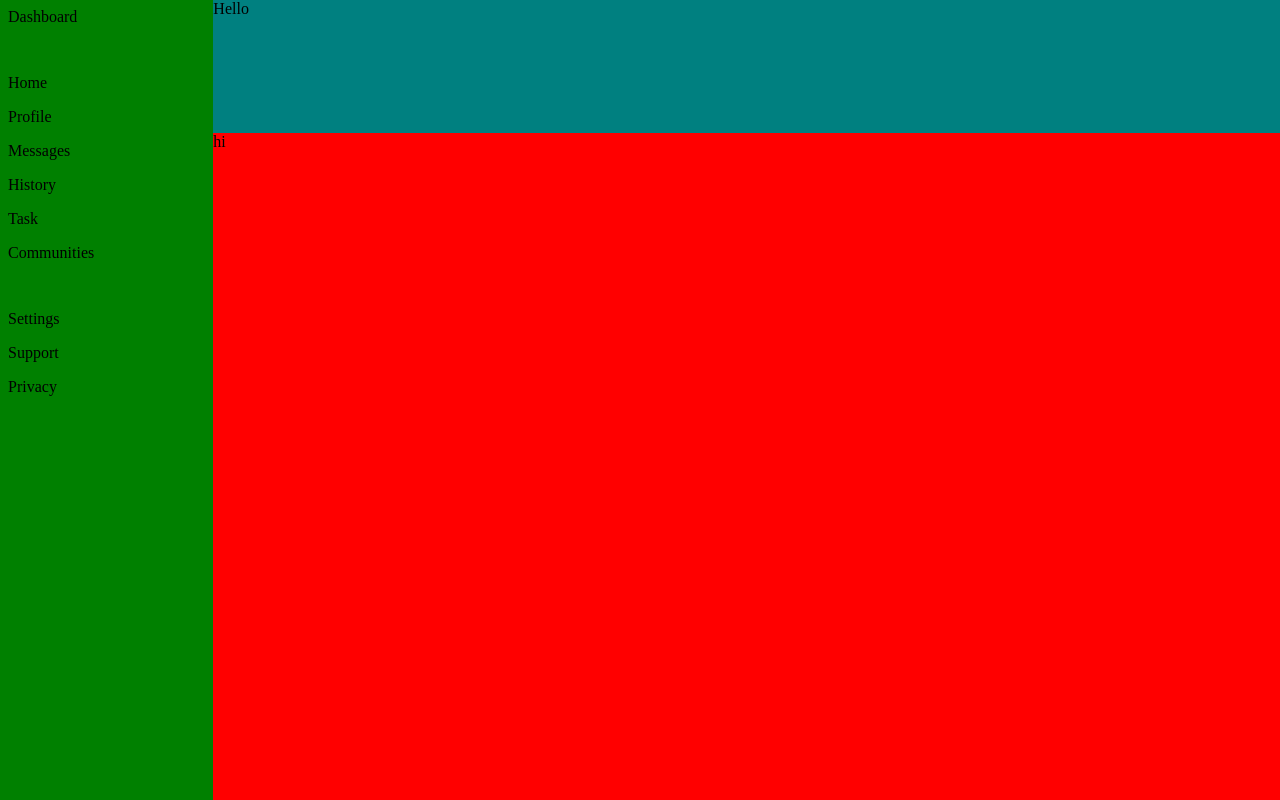
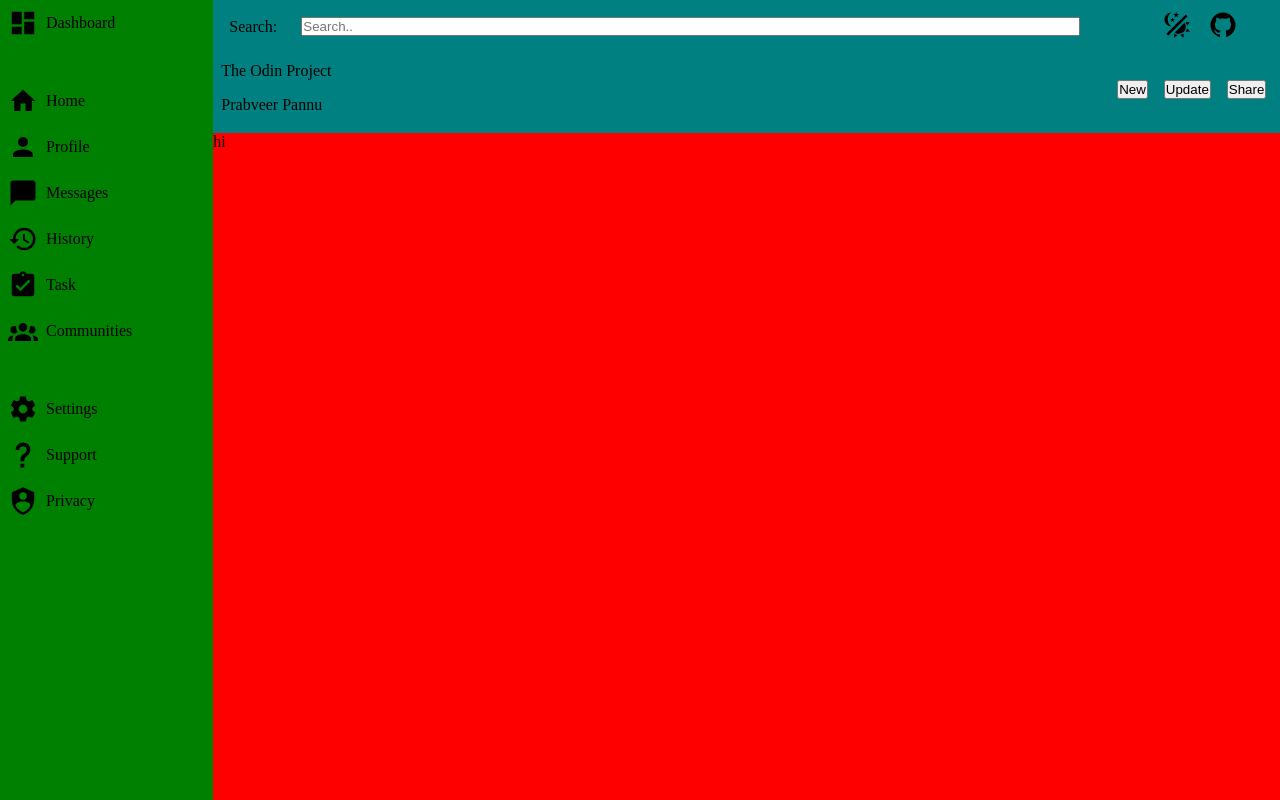
Before and after one commit to prabveer/admin-Dashboard, a plain HTML site: page index.html in a window 1280 px wide. Drawn offline with Linux system fonts and the light colour scheme.

Commit message:
worked on sidebar as well as header

```diff
--- a/index.html
+++ b/index.html
@@ -9,29 +9,41 @@
 <body>
     <div class="container">
         <div class="header">
-            <div class="headContainer">
-                <div class="search"></div>
+            <div class="search">Search: <input type="text" placeholder="Search.." class="searchInput"></div>
+            <div class="profileWrapper">
                 <div class="profile"></div>
-                <div class="intro">Hello</div>
-                <div class="updates"></div>
+                <div class="light-darkToggle"><img src="Images/theme-light-dark.svg" alt="light-dark-toggle"></div>
+                <div class="githublink"><img src="Images/github.svg" alt="githublink"></div>
+            </div>
+            <div class="intro">
+                <div class="image"></div>
+                <div class="introMsg">
+                    <div class="text">The Odin Project</div>
+                    <div class="text">Prabveer Pannu</div>
+                </div>
+            </div>
+            <div class="updates">
+                <button class="new">New</button>
+                <button class="update">Update</button>
+                <button class="share">Share</button>
             </div>
         </div>
         <div class="sidebar">
             <div class="divider">
-                <div class="title text">Dashboard</div>
+                <div class="title text"><img src="Images/view-dashboard.svg" alt="Dashboard">Dashboard</div>
             </div>
             <div class="divider">
-                <div class="home text">Home</div>
-                <div class="profile text">Profile</div>
-                <div class="messages text">Messages</div>
-                <div class="history text">History</div>
-                <div class="task text">Task</div>
-                <div class="communities text">Communities</div>
+                <div class="home text"><img src="Images/home.svg" alt="Home">Home</div>
+                <div class="profile text"><img src="Images/account.svg" alt="Profile">Profile</div>
+                <div class="messages text"><img src="Images/message.svg" alt="Messages">Messages</div>
+                <div class="history text"><img src="Images/history.svg" alt="History">History</div>
+                <div class="task text"><img src="Images/clipboard-check.svg" alt="Tasks">Task</div>
+                <div class="communities text"><img src="Images/account-group.svg" alt="Communities">Communities</div>
             </div>
             <div class="divider">
-                <div class="settings text">Settings</div>
-                <div class="support text">Support</div>
-                <div class="privacy text">Privacy</div>
+                <div class="settings text"><img src="Images/cog.svg" alt="settings">Settings</div>
+                <div class="support text"><img src="Images/help.svg" alt="Support">Support</div>
+                <div class="privacy text"><img src="Images/shield-account.svg" alt="Privacy">Privacy</div>
             </div>
         </div>
         <div class="content">
--- a/style.css
+++ b/style.css
@@ -1,6 +1,16 @@
 * {
     margin: 0;
     padding: 0;
+}
+.profileWrapper {
+    display: flex;
+    align-items: center;
+    justify-content: center;
+    gap: 1rem;
+}
+img {
+    height: 30px;
+    width:  30px;
 }
 .container {
     display: grid;
@@ -9,6 +19,10 @@
 }
 .header {
     background-color: teal;
+    display: grid;
+    grid-template-columns: 5fr 1fr;
+    padding: .5rem 0;
+    gap: .5rem;
 }
 .sidebar {
     background-color: green;
@@ -20,9 +34,31 @@
 }
 .text {
     padding: .5em;
+    display: flex;
+    align-items: center;
+    gap: .5em;
+
+}
+.search {
+    display: flex;
+    align-items: center;
+    gap: .5rem;
+    margin-left: 1rem;
+}
+.searchInput {
+    margin: 0 1rem;
+    display: flex;
+    flex-grow: 1;
+    min-width: 15rem;
 }
 .content {
     display: grid;
     grid-template-columns: repeat(auto-fit, minmax(150px, 1fr));
     background-color: red;
 }
+.updates {
+    display: flex;
+    align-items: center;
+    justify-content: center;
+    gap: 1rem;
+}
```
Also changed, not shown: Images/account-group.svg (added), Images/account.svg (added), Images/card-search.svg (added), Images/clipboard-check.svg (added), Images/cog.svg (added), Images/github.svg (added), Images/help.svg (added), Images/history.svg (added), Images/home.svg (added), Images/message.svg (added), Images/shield-account.svg (added), Images/theme-light-dark.svg (added), Images/view-dashboard.svg (added).
